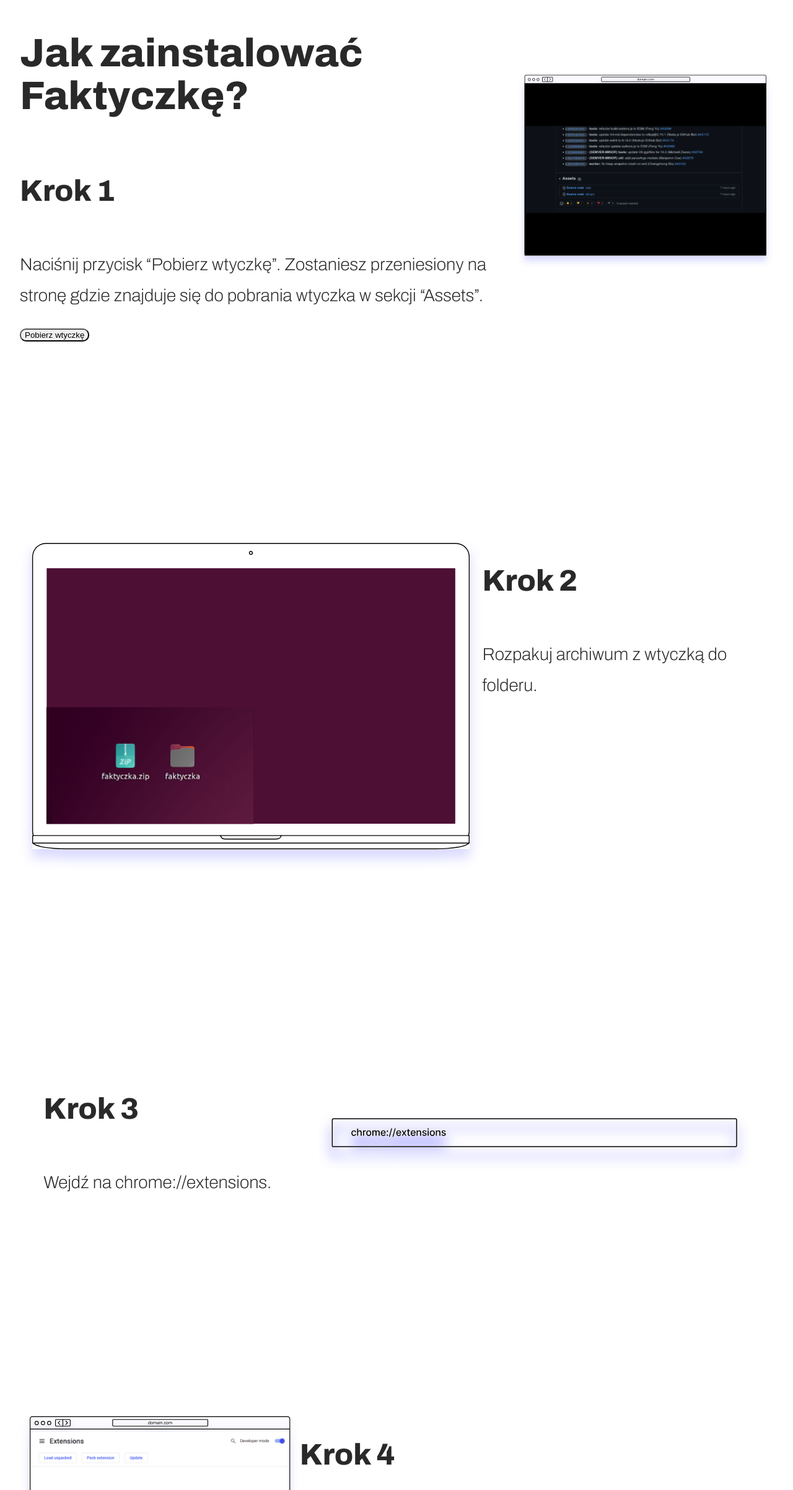
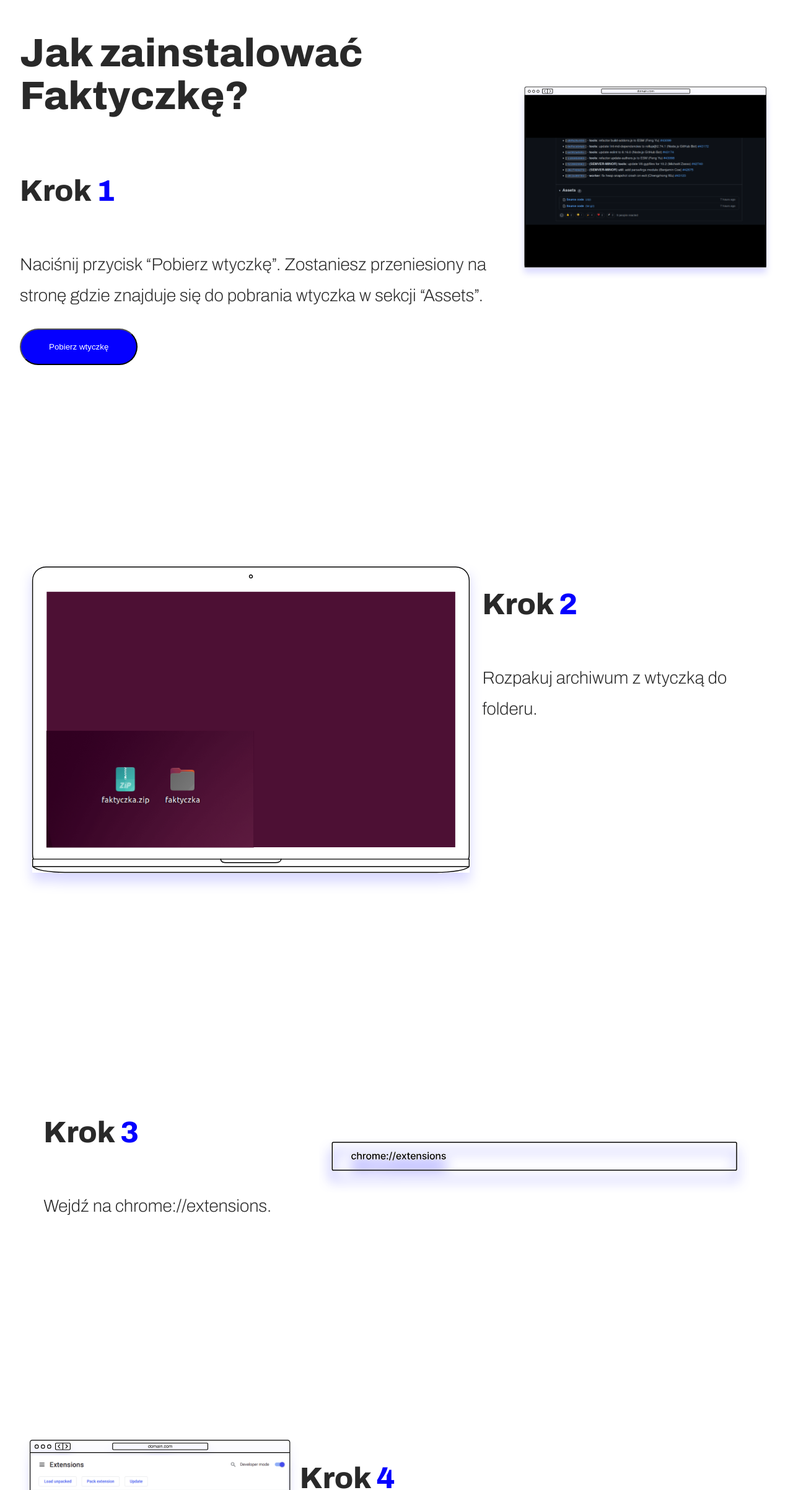
Before and after one commit to CodersCamp2021-HK/CodersCamp2021.Hackathon, a Next.js app in the folder packages/website/: page /installation in a window 1280 px wide. Shown: the part 162-2566 px from the top of the page at 62% size. Built offline with nearby package versions, Linux system fonts and the light colour scheme.

Commit message:
style: add styles

```diff
--- a/packages/website/pages/installation.tsx
+++ b/packages/website/pages/installation.tsx
@@ -18,47 +18,64 @@ const installation = () => {
       <section className={styles.section}>
         <div className={styles.text}>
           <h1>Jak zainstalować Faktyczkę?</h1>
-          <h2>Krok 1</h2>
+          <h2>
+            Krok <span style={{ color: 'var(--primary-main)' }}>1</span>
+          </h2>
           <p>
             Naciśnij przycisk “Pobierz wtyczkę”. Zostaniesz przeniesiony na stronę gdzie znajduje się do pobrania
             wtyczka w sekcji “Assets”.
           </p>
-          <button className={styles.btn}>Pobierz wtyczkę</button>
+
+          <button className='button' style={{ width: 'fit-content' }}>
+            Pobierz wtyczkę
+          </button>
         </div>
-        <Image src={SafariBrowserImg} alt='Safari Browser' className={styles.responsive} />
+        <Image src={SafariBrowserImg} alt='Safari Browser' />
       </section>
 
       <section className={styles.section}>
-        <Image className={styles.responsive} src={MacbookImg} alt='Macbook Image' />
+        <Image src={MacbookImg} alt='Macbook Image' />
         <div className={styles.text}>
-          <h2>Krok 2</h2>
+          <h2>
+            Krok <span style={{ color: 'var(--primary-main)' }}>2</span>
+          </h2>
           <p>Rozpakuj archiwum z wtyczką do folderu.</p>
         </div>
       </section>
 
       <section className={styles.section}>
         <div className={styles.text}>
-          <h2>Krok 3</h2>
+          <h2>
+            Krok <span style={{ color: 'var(--primary-main)' }}>3</span>
+          </h2>
           <p>Wejdź na chrome://extensions.</p>
         </div>
-        <Image src={SearchFieldImg} alt='Safari Browser' className={styles.responsive} />
+        <Image src={SearchFieldImg} alt='Safari Browser' />
       </section>
+
       <section className={styles.section}>
-        <Image src={SafariExtensionImg} alt='Safari Browser' className={styles.responsive} />
+        <Image src={SafariExtensionImg} alt='Safari Browser' />
         <div className={styles.text}>
-          <h2>Krok 4</h2>
+          <h2>
+            Krok <span style={{ color: 'var(--primary-main)' }}>4</span>
+          </h2>
           <p>Zaznacz “Developer mode” i kliknij “Load unpacked” i wybierz wypakowaną wtyczkę.</p>
         </div>
       </section>
+
       <section className={styles.section}>
         <div className={styles.text}>
-          <h2>Krok 5</h2>
+          <h2>
+            Krok <span style={{ color: 'var(--primary-main)' }}>5</span>
+          </h2>
+
           <p>Kliknij w ikonkę rozszerzeń obok paska wyszukiwania i kliknij pinezkę przy zainstalowanej wtyczce.</p>
         </div>
-        <Image src={ExtensionViewImg} alt='Macbook Image' className={styles.responsive} />
+        <Image src={ExtensionViewImg} alt='Macbook Image' />
       </section>
-      <section className={styles.section}>
-        <h1>Od teraz chroni Cię Faktyczka!</h1>
+
+      <section className={styles.section} style={{ borderTop: '10px solid black' }}>
+        <h1 style={{ color: 'var(--primary-main)' }}>Od teraz chroni Cię Faktyczka!</h1>
       </section>
     </div>
   );
--- a/packages/website/styles/installation.module.css
+++ b/packages/website/styles/installation.module.css
@@ -19,11 +19,6 @@
   flex-direction: column;
 }
 
-.responsive {
-  width: 20%;
-  height: 10px;
-}
-
 .btn {
   width: fit-content;
   border-radius: 10px;
```
Also changed, not shown: packages/website/styles/globals.css (+5 -5 lines).
